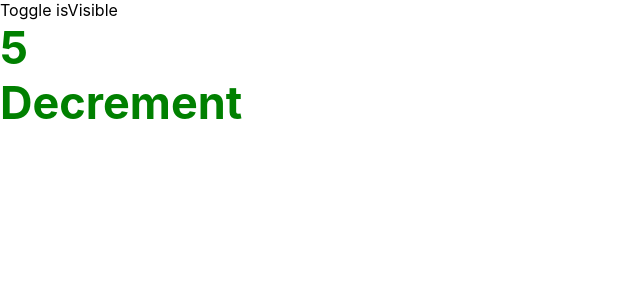
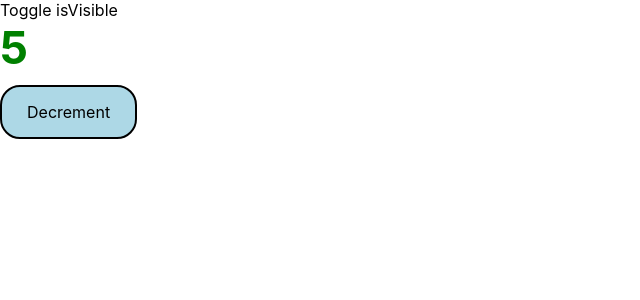
Before and after one commit to fc-fullstack-courses/react-lessons, a React (Create React App) app: page / in a window 1280 px wide. Shown: the top 300 px of the page, without its empty margins (0-640 px from the left). Built offline with nearby package versions, Linux system fonts and the light colour scheme.

Commit message:
Add css class example

```diff
--- /dev/null
+++ b/src/components/Timer/Timer.css
@@ -0,0 +1,7 @@
+.btn {
+  background-color: lightblue;
+  padding: 15px 25px;
+  border-radius: 20px;
+  border: 2px solid black;
+  margin-top: 10px;
+}
--- a/src/components/Timer/index.jsx
+++ b/src/components/Timer/index.jsx
@@ -1,4 +1,5 @@
 import React, { Component } from 'react';
+import './Timer.css';
 
 class Timer extends Component {
   state = {
@@ -54,9 +55,9 @@ class Timer extends Component {
     };
 
     return (
-      <div style={styles}>
-        <p>{number}</p>
-        <button onClick={this.decrementNumber}>Decrement</button>
+      <div>
+        <p style={styles}>{number}</p>
+        <button className="btn" onClick={this.decrementNumber}>Decrement</button>
       </div>
     );
   }
```
